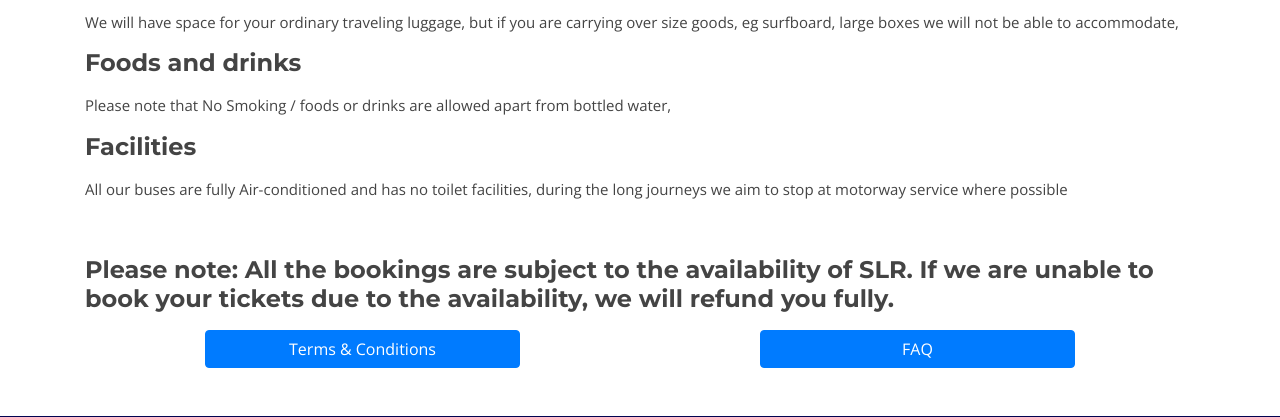
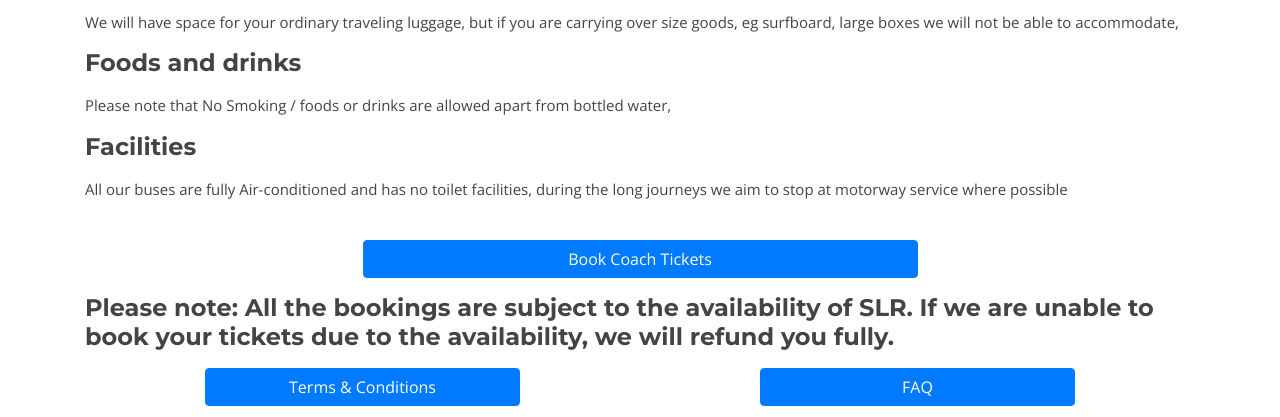
Before and after one commit to Vihanga22365/HCI-Project, a PHP site: page /hci/CoachTicket.php in a window 1280 px wide. Shown: the part 501-918 px from the top of the page. Run offline with PHP 8.4, Linux system fonts and the light colour scheme; some libraries are stand-ins or nearby versions.

Commit message:
Integrate

```diff
--- a/CoachTicket.php
+++ b/CoachTicket.php
@@ -73,6 +73,10 @@
                         <p style="font-size: 15px;">All our buses are fully Air-conditioned and has no toilet facilities, during the long journeys we aim to stop at motorway service where possible </p>
 
                         <br>
+
+                        <div align="center">
+                            <a href="mode.php" class="btn btn-primary" style="width: 50%;"> Book Coach Tickets </a>
+                        </div>
 
                         <p><strong><h4> Please note: All the bookings are subject to the availability of SLR. If we are unable to book your tickets due to the availability, we will refund you fully.  </h4> </strong></p>
 
--- a/footer.php
+++ b/footer.php
@@ -46,7 +46,7 @@
               <li><i class="bx bx-chevron-right"></i> <a href="#">Day Trips / Excursions</a></li>
               <li><i class="bx bx-chevron-right"></i> <a href="#">Taxi Booking</a></li>
               <li><i class="bx bx-chevron-right"></i> <a href="place_to_visit.php">Place To Visit</a></li>
-              <li><i class="bx bx-chevron-right"></i> <a href="coachTours1.php">Coach Tour</a></li>
+              <li><i class="bx bx-chevron-right"></i> <a href="CoachTicket.php">Coach Tour</a></li>
             </ul>
           </div>
 
--- a/header.php
+++ b/header.php
@@ -51,7 +51,7 @@
           <li  class="drop-down"><a href="">Booking</a>
             <ul>
               <li><a href="">Taxi Booking</a></li>
-              <li><a href="CoachTicket.php">Coach Ticket</a></li>
+              <li><a href="coachTours1.php">Coach Ticket</a></li>
               <li><a href="trainTickets.php">Train Ticket</a></li>
             </ul>
           </li>
--- a/trainTickets.php
+++ b/trainTickets.php
@@ -79,6 +79,10 @@
                      PLEASE NOTE THAT SRI LANKAN RAILWAY DOES NOT ACCEPT ANY CANCELLATIONS / REFUND OR DATE / TIME /CLASS /NAME OR ANY OTHER CHANGES. Therefore once you send us your booking or ask us to process with available option, no refund or cancellation possible. Please read the full terms and conditions of booking below.</p></strong>
 
                      <p style="font-size: 15px;">Please note that below fares are including tickets price + service charge + our booking fee and other costs involved to process your tickets,  which means fares are higher than the actual (SLR) ticket price. you can buy base price ticket (s) over the counter at the station.<p style="color: red;">All our bookings come with reserved seats (including 3rd class).</p>
+
+                     <div align="center">
+                            <a href="mode.php" class="btn btn-primary" style="width: 50%;"> Book Train Tickets </a>
+                      </div>
 
                      <p><strong><h4> Please note: All the bookings are subject to the availability of SLR. If we are unable to book your tickets due to the availability, we will refund you fully.  </h4> </strong></p>
 
```
